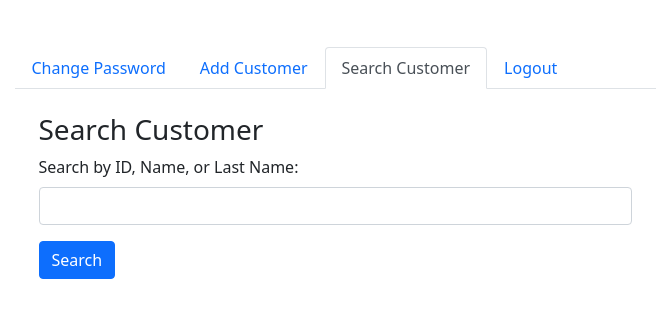
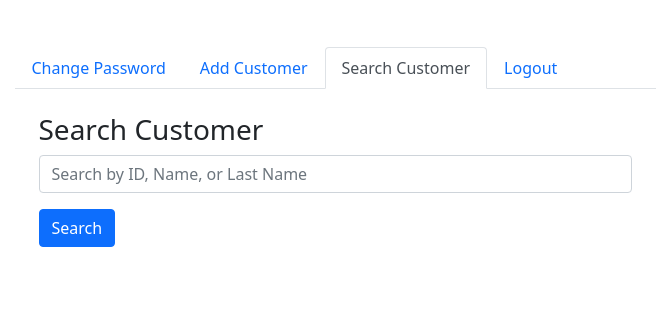
Before and after one commit to arielya10/Communication_LTD, a Flask app: page /home in a window 1280 px wide, after a click on "Search Customer". Shown: the part 237-555 px from the top of the page, without its empty margins (305-968 px from the left). Run offline with Flask 3, Linux system fonts and the light colour scheme.

Commit message:
Update home page with placeholder

```diff
--- a/templates/home.html
+++ b/templates/home.html
@@ -82,8 +82,7 @@
                             <h3>Search Customer</h3>
                             <form id="searchCustomerForm" method="POST" class="needs-validation" novalidate="" autocomplete="off">
                                 <div class="mb-3">
-                                    <label for="search_customer" class="form-label">Search by ID, Name, or Last Name:</label>
-                                    <input id="search_customer" type="text" class="form-control" name="search_customer" required>
+                                    <input id="search_customer" type="text" class="form-control" name="search_customer" placeholder="Search by ID, Name, or Last Name" required>
                                 </div>
                                 <button type="submit" class="btn btn-primary">Search</button>
                             </form>
```
